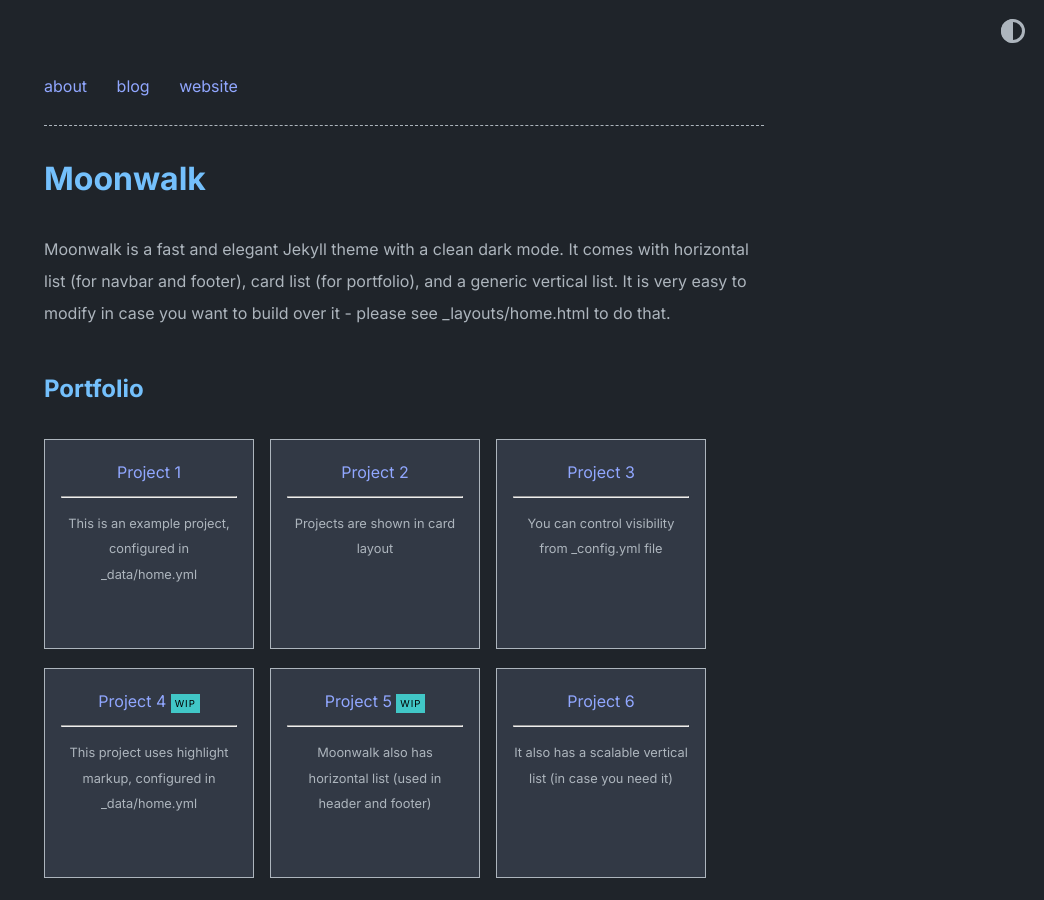
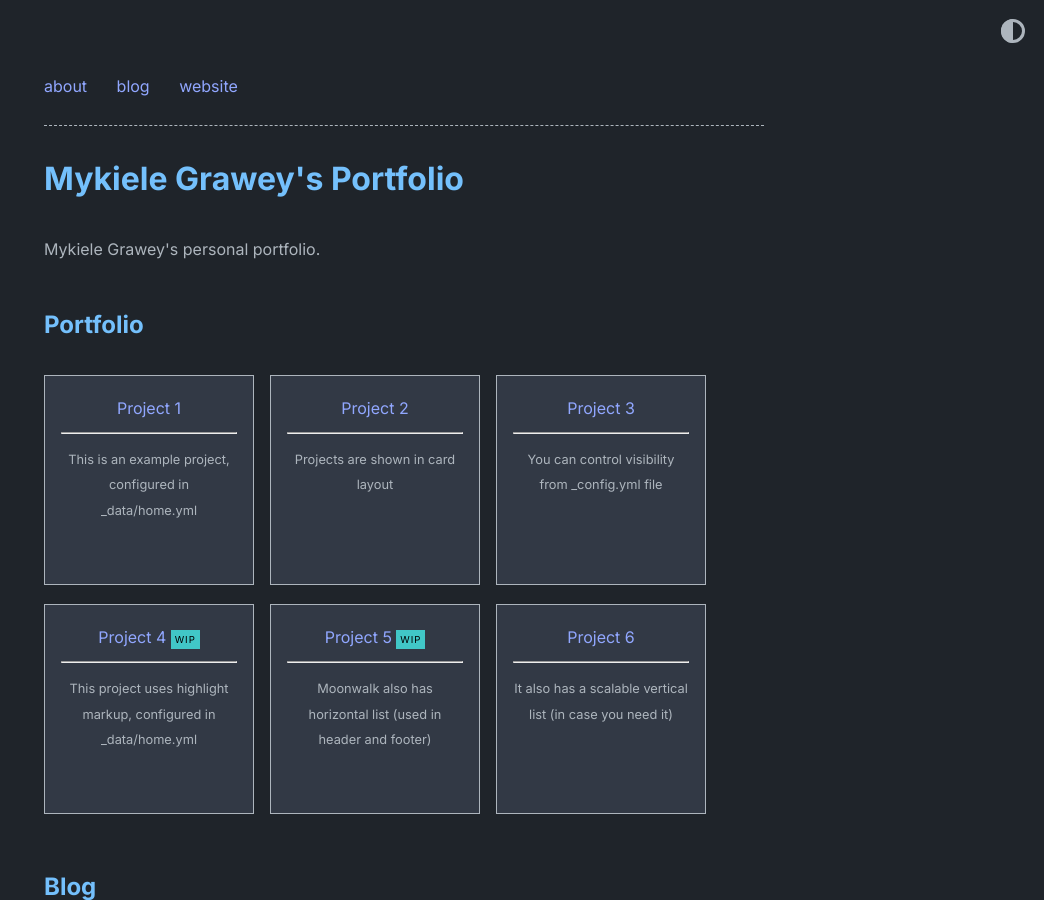
Before and after one commit to mgrawey/mgrawey.github.io, a Jekyll site: the page built from index.md, in a window 1280 px wide and 900 px high. Shown: the whole window, without its empty margins (236-1280 px from the left). Built offline with Jekyll 4.4.1, drawn with Linux system fonts in a browser that asks for light colours; comment, search, counter and statistics services are not loaded.

Commit message:
Customization

```diff
--- a/_config.yml
+++ b/_config.yml
@@ -1,8 +1,8 @@
-title: Moonwalk
-author: Abhinav Saxena
-url: https://www.abhinavsaxena.com/moonwalk # root address of the site
+title: Mykiele Grawey's Portfolio
+author: Mykiele Grawey
+url: https://www.grawey.me # root address of the site
 description: > # description of the site (multiple lines allowed)
-  Moonwalk is a fast and elegant Jekyll theme with a clean dark mode. It comes with horizontal list (for navbar and footer), card list (for portfolio), and a generic vertical list. It is very easy to modify in case you want to build over it - please see _layouts/home.html to do that.
+  Mykiele Grawey's personal portfolio.
 
 permalink: /:slug.html
 
--- a/_data/home.yml
+++ b/_data/home.yml
@@ -6,7 +6,7 @@ navbar_entries:
     url: blog
 
   - title: website
-    url: http://www.abhinav.co
+    url: http://www.grawey.me
 
 project_entries:
   - title: Project 1
```
Also changed, not shown: README.md.
